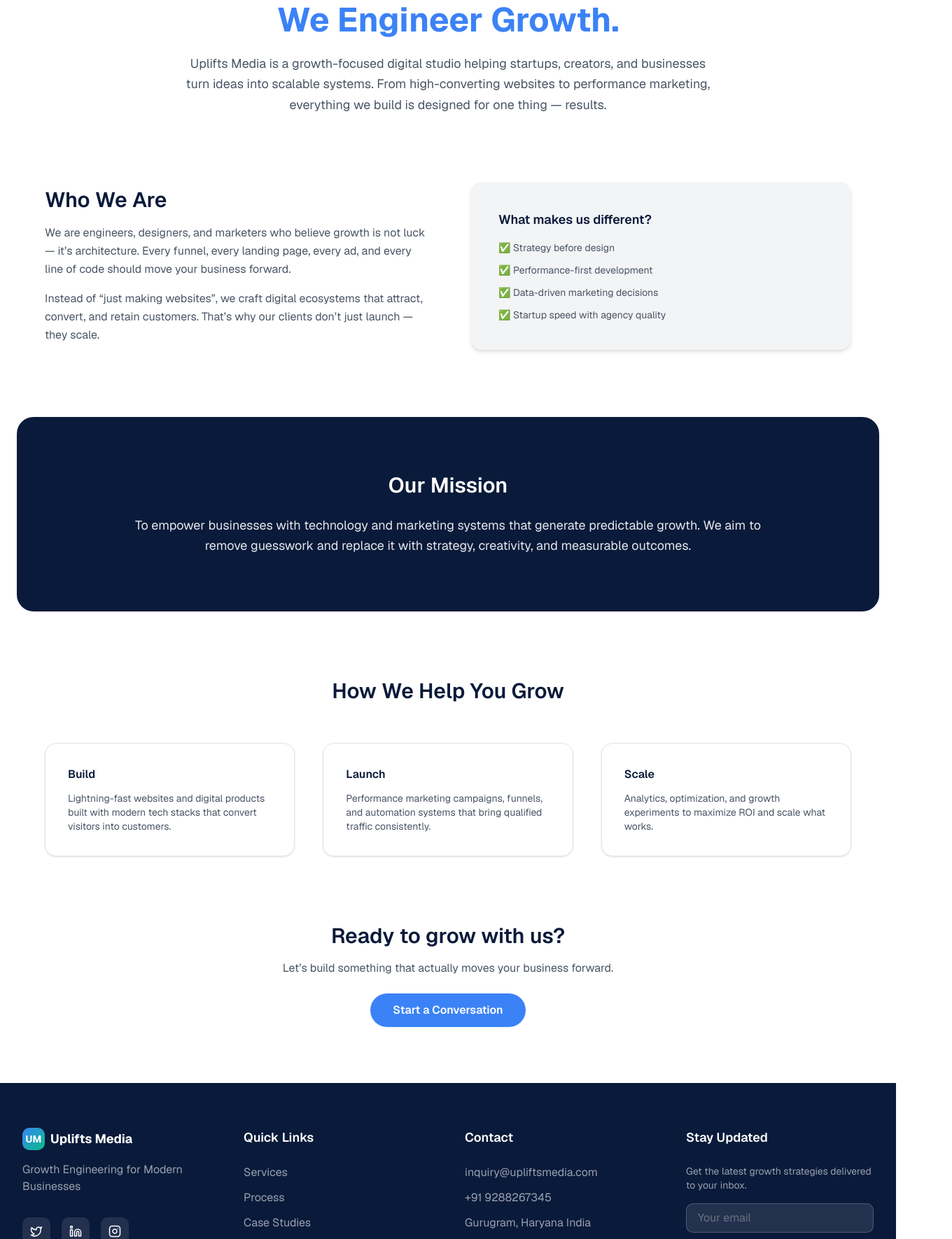
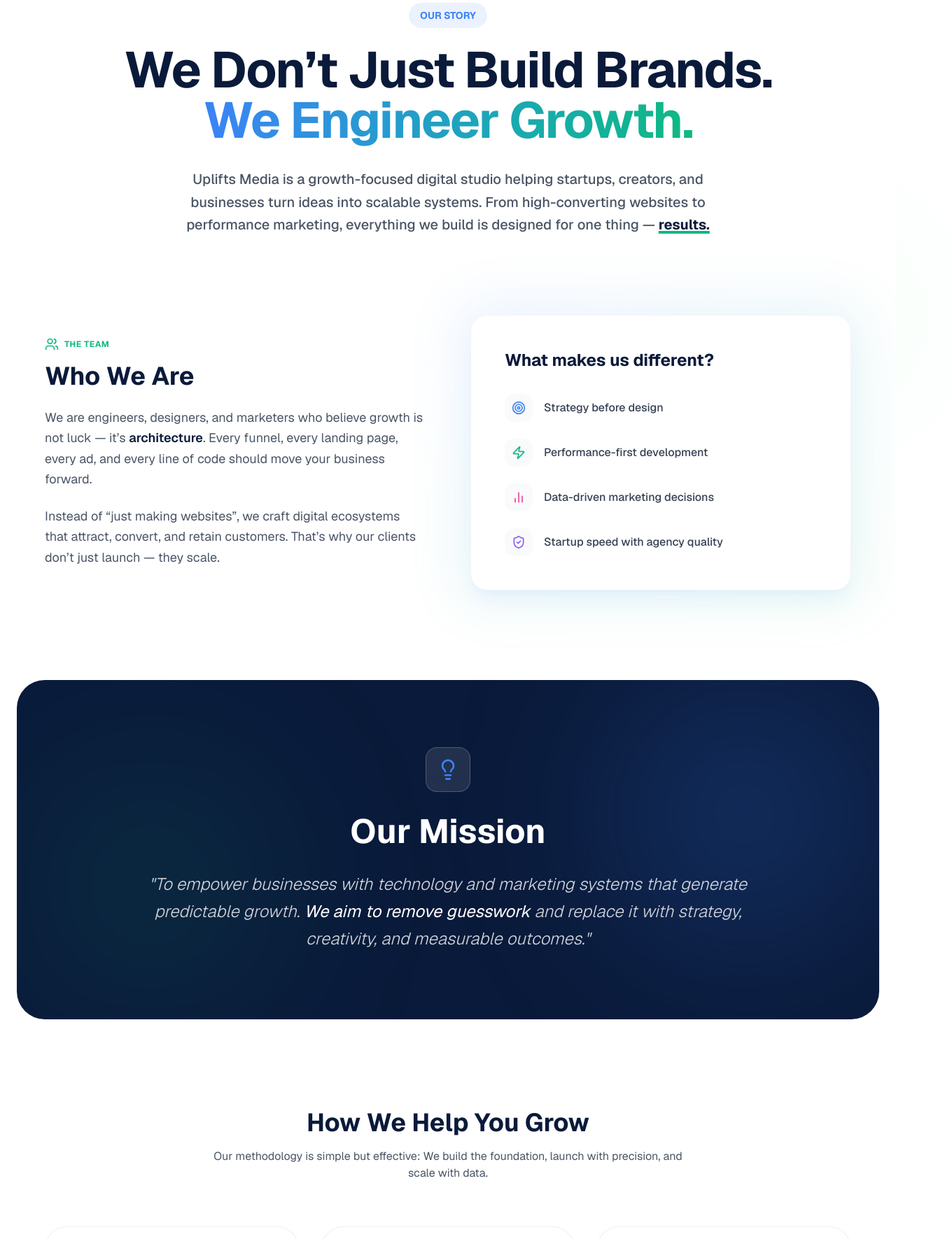
Before and after one commit to harshh1505/uplifts_media, a Next.js app: page /about in a window 1280 px wide. Shown: the part 140-1911 px from the top of the page at 70% size, 1360 px wide, since content can reach past the window. Built offline with nearby package versions, Linux system fonts and the light colour scheme.

Commit message:
Revamp About page with Framer Motion and update footer social links

```diff
--- a/app/about/page.tsx
+++ b/app/about/page.tsx
@@ -1,122 +1,249 @@
+'use client';
+
+import { motion, Variants } from 'framer-motion';
+import { Target, Rocket, BarChart2, ShieldCheck, Zap, Lightbulb, Users as UsersIcon } from 'lucide-react';
+import Link from 'next/link';
+
+const fadeIn: Variants = {
+  hidden: { opacity: 0, y: 20 },
+  visible: {
+    opacity: 1,
+    y: 0,
+    transition: { duration: 0.6, ease: "easeOut" }
+  }
+};
+
+const staggerContainer: Variants = {
+  hidden: { opacity: 0 },
+  visible: {
+    opacity: 1,
+    transition: {
+      staggerChildren: 0.2
+    }
+  }
+};
+
+const cardVariants: Variants = {
+  hidden: { opacity: 0, scale: 0.95 },
+  visible: {
+    opacity: 1,
+    scale: 1,
+    transition: { duration: 0.5 }
+  }
+};
+
 export default function AboutPage() {
   return (
-    <div className="bg-white px-6">
+    <div className="bg-white px-6 overflow-hidden">
+      {/* Decorative Blobs */}
+      <div className="absolute top-40 -left-20 w-72 h-72 bg-blue-100/40 rounded-full blur-3xl opacity-50 pointer-events-none -z-10"></div>
+      <div className="absolute top-1/2 -right-20 w-96 h-96 bg-green-100/40 rounded-full blur-3xl opacity-40 pointer-events-none -z-10"></div>
 
       {/* Hero Section */}
-      <section className="max-w-6xl mx-auto text-center mb-24">
-        <h1 className="text-4xl md:text-5xl font-bold text-[#0A1A3A] mb-6">
+      <motion.section
+        className="max-w-6xl mx-auto text-center mb-28 pt-12"
+        initial="hidden"
+        whileInView="visible"
+        viewport={{ once: true }}
+        variants={fadeIn}
+      >
+        <span className="inline-block px-4 py-2 bg-[#3B82F6]/10 text-[#3B82F6] rounded-full text-sm font-bold mb-6">
+          OUR STORY
+        </span>
+        <h1 className="text-5xl md:text-7xl font-bold text-[#0A1A3A] mb-8 tracking-tight">
           We Don’t Just Build Brands.
           <br />
-          <span className="text-[#3B82F6]">We Engineer Growth.</span>
+          <span className="text-transparent bg-clip-text bg-gradient-to-r from-[#3B82F6] to-[#10B981]">We Engineer Growth.</span>
         </h1>
 
-        <p className="text-gray-600 text-lg max-w-3xl mx-auto leading-relaxed">
+        <p className="text-gray-600 text-xl max-w-3xl mx-auto leading-relaxed font-medium">
           Uplifts Media is a growth-focused digital studio helping startups,
           creators, and businesses turn ideas into scalable systems.
           From high-converting websites to performance marketing,
-          everything we build is designed for one thing — results.
+          everything we build is designed for one thing — <span className="text-[#0A1A3A] font-bold underline decoration-[#10B981] decoration-4">results.</span>
         </p>
-      </section>
+      </motion.section>
 
       {/* Who We Are */}
-      <section className="max-w-6xl mx-auto grid md:grid-cols-2 gap-16 items-center mb-24">
-
-        <div>
-          <h2 className="text-3xl font-semibold text-[#0A1A3A] mb-4">
+      <section className="max-w-6xl mx-auto grid md:grid-cols-2 gap-16 items-center mb-32">
+        <motion.div
+          initial={{ opacity: 0, x: -30 }}
+          whileInView={{ opacity: 1, x: 0 }}
+          viewport={{ once: true }}
+          transition={{ duration: 0.7 }}
+        >
+          <div className="inline-flex items-center gap-2 mb-4 text-[#10B981]">
+            <UsersIcon size={20} />
+            <span className="font-bold tracking-wider text-xs uppercase">The Team</span>
+          </div>
+          <h2 className="text-4xl font-bold text-[#0A1A3A] mb-6">
             Who We Are
           </h2>
 
-          <p className="text-gray-600 mb-4 leading-relaxed">
+          <p className="text-gray-600 mb-6 text-lg leading-relaxed">
             We are engineers, designers, and marketers who believe growth is not
-            luck — it’s architecture. Every funnel, every landing page, every ad,
+            luck — it’s <span className="text-[#0A1A3A] font-semibold">architecture</span>. Every funnel, every landing page, every ad,
             and every line of code should move your business forward.
           </p>
 
-          <p className="text-gray-600 leading-relaxed">
+          <p className="text-gray-600 text-lg leading-relaxed">
             Instead of “just making websites”, we craft digital ecosystems that
             attract, convert, and retain customers. That’s why our clients don’t
             just launch — they scale.
           </p>
+        </motion.div>
+
+        <motion.div
+          className="relative"
+          initial={{ opacity: 0, x: 30 }}
+          whileInView={{ opacity: 1, x: 0 }}
+          viewport={{ once: true }}
+          transition={{ duration: 0.7 }}
+        >
+          <div className="absolute inset-0 bg-gradient-to-br from-[#3B82F6] to-[#10B981] rounded-3xl blur-2xl opacity-10 -m-4"></div>
+          <div className="relative bg-white border border-gray-100 rounded-3xl p-12 text-left shadow-xl shadow-blue-500/5">
+            <h3 className="font-bold mb-8 text-2xl text-[#0A1A3A]">What makes us different?</h3>
+            <ul className="space-y-6">
+              {[
+                { icon: Target, text: "Strategy before design", color: "#3B82F6" },
+                { icon: Zap, text: "Performance-first development", color: "#10B981" },
+                { icon: BarChart2, text: "Data-driven marketing decisions", color: "#EC4899" },
+                { icon: ShieldCheck, text: "Startup speed with agency quality", color: "#8B5CF6" }
+              ].map((item, i) => (
+                <motion.li
+                  key={i}
+                  className="flex items-center gap-4 text-gray-700 font-medium"
+                  initial={{ opacity: 0, y: 10 }}
+                  whileInView={{ opacity: 1, y: 0 }}
+                  viewport={{ once: true }}
+                  transition={{ delay: i * 0.1 }}
+                >
+                  <div className="w-10 h-10 rounded-xl flex items-center justify-center bg-gray-50 text-gray-400 group-hover:text-white group-hover:bg-blue-500 transition-colors">
+                    <item.icon size={20} style={{ color: item.color }} />
                   </div>
-
-        <div className="bg-gray-100 rounded-2xl p-10 text-left shadow-md">
-          <h3 className="font-semibold mb-4 text-lg">What makes us different?</h3>
-          <ul className="space-y-3 text-gray-600 text-sm">
-            <li>✅ Strategy before design</li>
-            <li>✅ Performance-first development</li>
-            <li>✅ Data-driven marketing decisions</li>
-            <li>✅ Startup speed with agency quality</li>
+                  {item.text}
+                </motion.li>
+              ))}
             </ul>
           </div>
+        </motion.div>
       </section>
 
       {/* Mission */}
-      <section className="bg-[#0A1A3A] text-white rounded-3xl py-20 px-8 mb-24">
-        <div className="max-w-4xl mx-auto text-center">
-          <h2 className="text-3xl font-semibold mb-6">Our Mission</h2>
+      <motion.section
+        className="relative bg-[#0A1A3A] text-white rounded-[2.5rem] py-24 px-8 mb-32 overflow-hidden"
+        initial={{ opacity: 0, y: 40 }}
+        whileInView={{ opacity: 1, y: 0 }}
+        viewport={{ once: true }}
+        transition={{ duration: 0.8 }}
+      >
+        <div className="absolute top-0 right-0 w-96 h-96 bg-[#3B82F6]/20 rounded-full blur-[120px]"></div>
+        <div className="absolute bottom-0 left-0 w-96 h-96 bg-[#10B981]/10 rounded-full blur-[120px]"></div>
 
-          <p className="text-gray-200 leading-relaxed text-lg">
-            To empower businesses with technology and marketing systems that
-            generate predictable growth. We aim to remove guesswork and replace it
-            with strategy, creativity, and measurable outcomes.
+        <div className="max-w-4xl mx-auto text-center relative z-10">
+          <div className="flex justify-center mb-8">
+            <div className="w-16 h-16 bg-white/10 backdrop-blur-md rounded-2xl flex items-center justify-center border border-white/20">
+              <Lightbulb className="text-[#3B82F6]" size={32} />
+            </div>
+          </div>
+          <h2 className="text-4xl md:text-5xl font-bold mb-8">Our Mission</h2>
+
+          <p className="text-gray-300 leading-relaxed text-xl md:text-2xl font-light italic">
+            "To empower businesses with technology and marketing systems that
+            generate predictable growth. <span className="text-white font-normal">We aim to remove guesswork</span> and replace it
+            with strategy, creativity, and measurable outcomes."
           </p>
         </div>
-      </section>
+      </motion.section>
 
       {/* Services Philosophy */}
-      <section className="max-w-6xl mx-auto mb-24">
-
-        <h2 className="text-3xl font-semibold text-center text-[#0A1A3A] mb-14">
+      <section className="max-w-6xl mx-auto mb-32">
+        <motion.div
+          className="text-center mb-16"
+          initial="hidden"
+          whileInView="visible"
+          viewport={{ once: true }}
+          variants={fadeIn}
+        >
+          <h2 className="text-4xl font-bold text-[#0A1A3A] mb-4">
             How We Help You Grow
           </h2>
+          <p className="text-gray-600 max-w-2xl mx-auto">Our methodology is simple but effective: We build the foundation, launch with precision, and scale with data.</p>
+        </motion.div>
 
-        <div className="grid md:grid-cols-3 gap-10">
-
-          <div className="p-8 border rounded-2xl shadow-sm">
-            <h3 className="font-semibold mb-3">Build</h3>
-            <p className="text-gray-600 text-sm">
-              Lightning-fast websites and digital products built with modern tech
-              stacks that convert visitors into customers.
+        <motion.div
+          className="grid md:grid-cols-3 gap-8"
+          variants={staggerContainer}
+          initial="hidden"
+          whileInView="visible"
+          viewport={{ once: true }}
+        >
+          {[
+            {
+              title: "Build",
+              icon: Zap,
+              desc: "Lightning-fast websites and digital products built with modern tech stacks that convert visitors into customers.",
+              color: "#3B82F6"
+            },
+            {
+              title: "Launch",
+              icon: Rocket,
+              desc: "Performance marketing campaigns, funnels, and automation systems that bring qualified traffic consistently.",
+              color: "#10B981"
+            },
+            {
+              title: "Scale",
+              icon: BarChart2,
+              desc: "Analytics, optimization, and growth experiments to maximize ROI and scale what works.",
+              color: "#EC4899"
+            }
+          ].map((item, i) => (
+            <motion.div
+              key={i}
+              variants={cardVariants}
+              whileHover={{ y: -8, transition: { duration: 0.2 } }}
+              className="p-10 bg-white border border-gray-100 rounded-[2rem] shadow-sm hover:shadow-xl transition-all group"
+            >
+              <div
+                className="w-14 h-14 rounded-2xl flex items-center justify-center mb-8 transition-transform group-hover:scale-110"
+                style={{ backgroundColor: `${item.color}15` }}
+              >
+                <item.icon size={28} style={{ color: item.color }} />
+              </div>
+              <h3 className="text-2xl font-bold mb-4 text-[#0A1A3A]">{item.title}</h3>
+              <p className="text-gray-600 leading-relaxed">
+                {item.desc}
               </p>
-          </div>
-
-          <div className="p-8 border rounded-2xl shadow-sm">
-            <h3 className="font-semibold mb-3">Launch</h3>
-            <p className="text-gray-600 text-sm">
-              Performance marketing campaigns, funnels, and automation systems
-              that bring qualified traffic consistently.
-            </p>
-          </div>
-
-          <div className="p-8 border rounded-2xl shadow-sm">
-            <h3 className="font-semibold mb-3">Scale</h3>
-            <p className="text-gray-600 text-sm">
-              Analytics, optimization, and growth experiments to maximize ROI and
-              scale what works.
-            </p>
-          </div>
-
-        </div>
+            </motion.div>
+          ))}
+        </motion.div>
       </section>
 
       {/* Closing CTA */}
-      <section className="text-center pb-20">
-        <h2 className="text-3xl font-semibold text-[#0A1A3A] mb-4">
+      <motion.section
+        className="text-center pb-32"
+        initial={{ opacity: 0, scale: 0.95 }}
+        whileInView={{ opacity: 1, scale: 1 }}
+        viewport={{ once: true }}
+      >
+        <div className="max-w-2xl mx-auto p-12 rounded-[3rem] bg-gray-50 border border-gray-100 shadow-inner">
+          <h2 className="text-4xl font-bold text-[#0A1A3A] mb-6">
             Ready to grow with us?
           </h2>
 
-        <p className="text-gray-600 mb-6">
+          <p className="text-gray-600 mb-10 text-lg">
             Let’s build something that actually moves your business forward.
           </p>
 
-        <a
-          href="/#enquiry"
-          className="inline-block bg-[#3B82F6] text-white px-8 py-3 rounded-full font-semibold hover:shadow-lg transition"
+          <Link
+            href="/contact"
+            className="inline-flex items-center gap-2 bg-[#3B82F6] text-white px-10 py-5 rounded-full font-bold text-lg hover:shadow-2xl hover:shadow-blue-500/40 hover:-translate-y-1 transition-all"
           >
             Start a Conversation
-        </a>
-      </section>
-
+            <Rocket size={20} />
+          </Link>
+        </div>
+      </motion.section>
     </div>
   );
 }
--- a/components/footer.tsx
+++ b/components/footer.tsx
@@ -5,9 +5,9 @@ import { Facebook, Twitter, Linkedin, Instagram } from 'lucide-react';
 import { toast } from "sonner";
 
 const socialLinks = [
-  { icon: Twitter, href: '#', label: 'Twitter' },
-  { icon: Linkedin, href: '#', label: 'LinkedIn' },
-  { icon: Instagram, href: '#', label: 'Instagram' },
+  { icon: Facebook, href: 'https://www.facebook.com/profile.php?id=61552494301623', label: 'Facebook' },
+  { icon: Instagram, href: 'https://www.instagram.com/Upifts.media/', label: 'Instagram' },
+  { icon: Linkedin, href: 'https://www.linkedin.com/company/uplitsmedia/', label: 'LinkedIn' },
 ];
 
 const quickLinks = [
```
Lines whose indentation alone changed are shown as unchanged.
